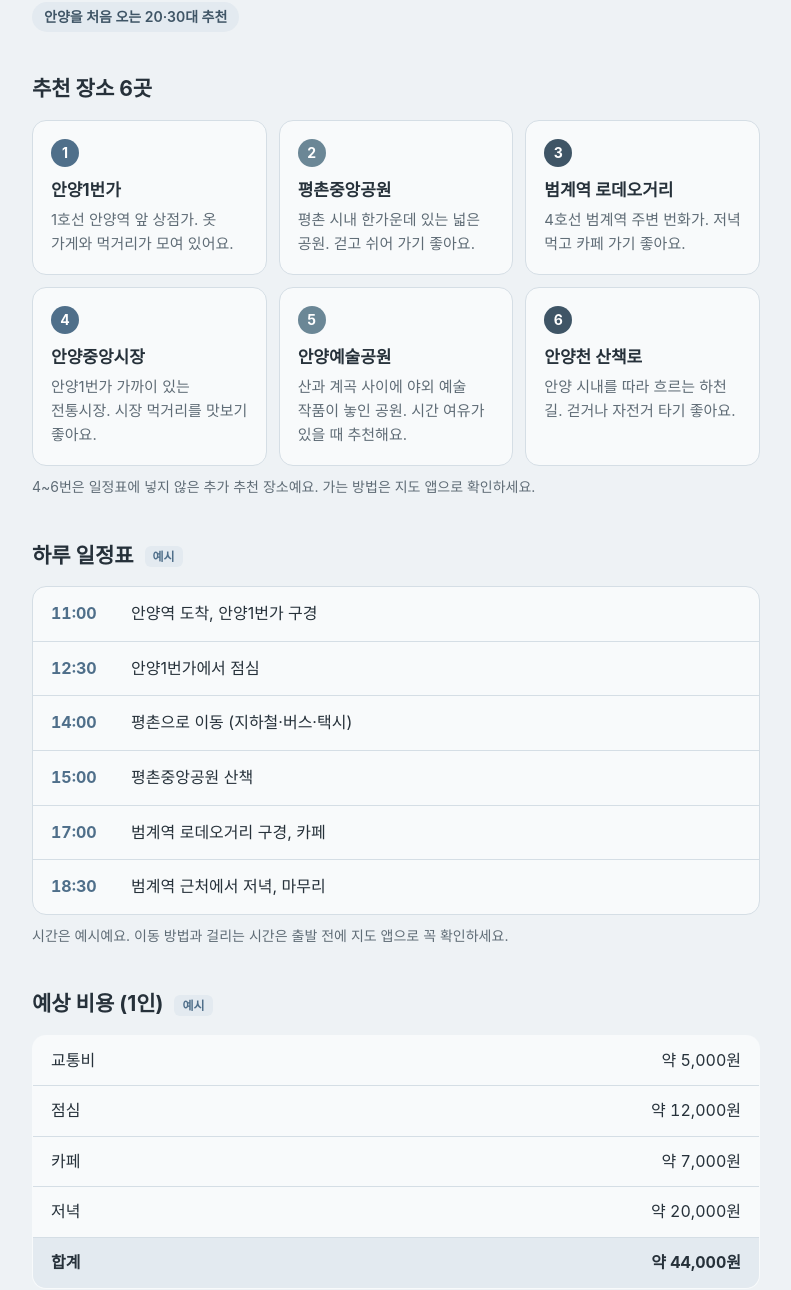
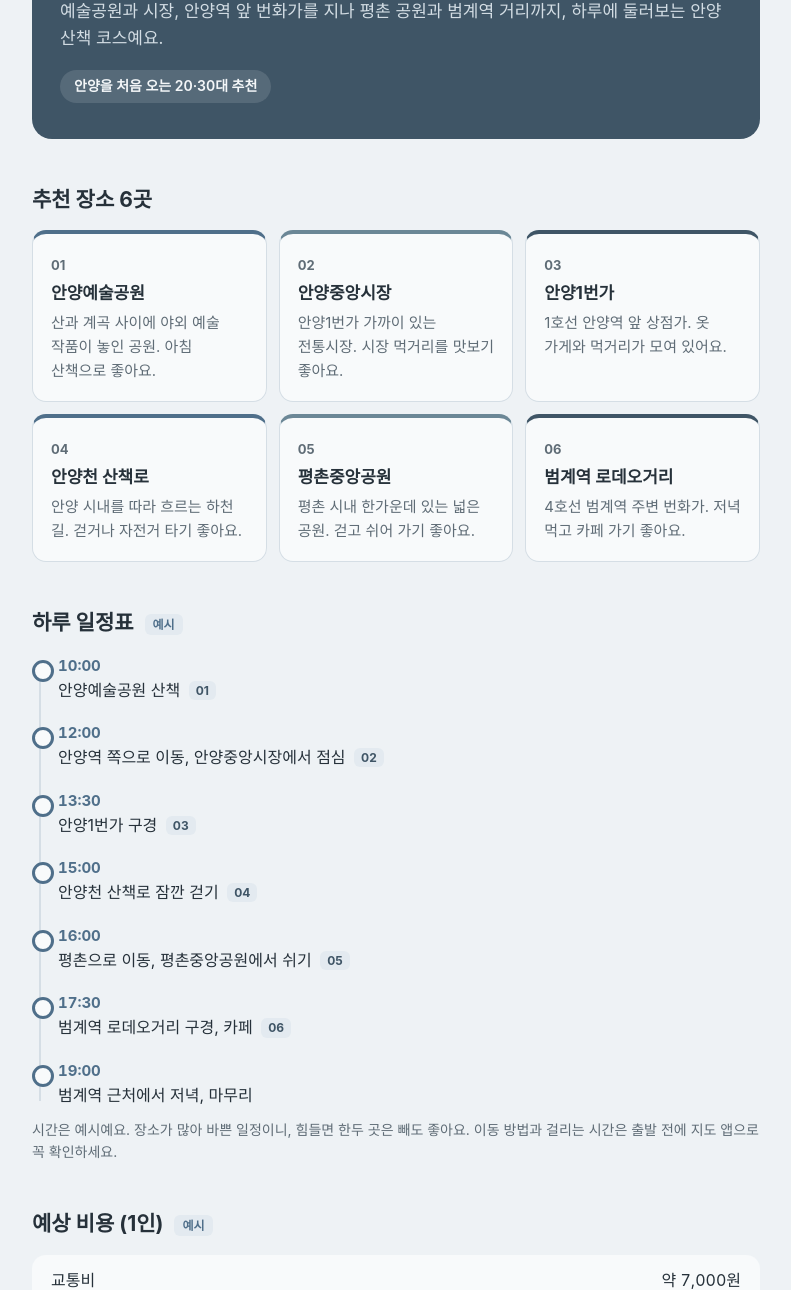
Before and after one commit to Hyun-Ahn57/AHN-HYUN, a plain HTML site: page tour.html in a window 1280 px wide. Shown: the part 227-1517 px from the top of the page, without its empty margins (244-1035 px from the left). Drawn offline with Linux system fonts and the light colour scheme.

Commit message:
tour.html: add new places to schedule, refresh design
Co-Authored-By: Claude Opus 5.5 <noreply@anthropic.com>
Claude-Session: https://claude.ai/code/session_014gwXnGGYRQEkVfHBLhKPB5

```diff
--- a/tour.html
+++ b/tour.html
@@ -32,18 +32,27 @@
     .wrap { max-width: 760px; margin: 0 auto; padding: 0 16px 48px; }
 
     /* 맨 위 "홈으로" 막대 */
-    .topbar { padding: 14px 0; border-bottom: 1px solid var(--line); margin-bottom: 28px; }
-    .topbar a { color: var(--text); text-decoration: none; font-weight: 600; }
-    .topbar a:hover { color: var(--accent); }
+    .topbar { padding: 14px 0; }
+    .topbar a { color: var(--blue3); text-decoration: none; font-weight: 600; font-size: 15px; }
+    .topbar a:hover { color: var(--accent); text-decoration: underline; }
 
-    h1 { font-size: clamp(26px, 6vw, 38px); line-height: 1.25; margin-bottom: 10px; }
-    .intro { font-size: 17px; color: var(--muted); }
+    /* 맨 위 소개 영역 (짙은 회청색 판) */
+    .hero {
+      background: var(--blue3);
+      color: #f3f6f8;
+      border-radius: 20px;
+      padding: 36px 28px;
+    }
+    .hero .kicker { font-size: 14px; font-weight: 700; letter-spacing: .08em; color: #a9bccb; }
+    .hero h1 { font-size: clamp(26px, 6vw, 38px); line-height: 1.25; margin: 6px 0 12px; }
+    .hero .intro { font-size: 17px; color: #d3dde4; }
     .target {
-      display: inline-block; margin-top: 14px; padding: 4px 12px;
-      background: var(--soft); color: var(--blue3); border-radius: 999px; font-size: 14px; font-weight: 600;
+      display: inline-block; margin-top: 18px; padding: 5px 14px;
+      background: rgba(255,255,255,.12); color: #f3f6f8;
+      border-radius: 999px; font-size: 14px; font-weight: 600;
     }
 
-    section { margin-top: 40px; }
+    section { margin-top: 44px; }
     h2 { font-size: 21px; margin-bottom: 14px; }
 
     /* "예시" 표시 */
@@ -58,22 +67,36 @@
     .places { display: grid; grid-template-columns: repeat(auto-fit, minmax(200px, 1fr)); gap: 12px; list-style: none; }
     .card {
       background: var(--surface); border: 1px solid var(--line); border-radius: 14px; padding: 18px;
+      border-top: 4px solid var(--accent);
+      transition: transform .15s, box-shadow .15s;
     }
-    .num {
-      display: inline-flex; align-items: center; justify-content: center;
-      width: 28px; height: 28px; border-radius: 50%;
-      background: var(--accent); color: #fff; font-weight: 700; font-size: 14px; margin-bottom: 10px;
-    }
-    .card:nth-child(3n+2) .num { background: var(--blue2); }
-    .card:nth-child(3n) .num { background: var(--blue3); }
-    .card h3 { font-size: 17px; margin-bottom: 4px; }
+    .card:hover { transform: translateY(-2px); box-shadow: 0 8px 20px rgba(38,49,58,.08); }
+    .card:nth-child(3n+2) { border-top-color: var(--blue2); }
+    .card:nth-child(3n)   { border-top-color: var(--blue3); }
+    .num { font-size: 13px; font-weight: 700; color: var(--muted); }
+    .card h3 { font-size: 17px; margin: 2px 0 4px; }
     .card p { font-size: 15px; color: var(--muted); }
 
-    /* 일정표 */
-    .timeline { list-style: none; background: var(--surface); border: 1px solid var(--line); border-radius: 14px; }
-    .timeline li { display: flex; gap: 16px; padding: 14px 18px; border-bottom: 1px solid var(--line); }
-    .timeline li:last-child { border-bottom: none; }
-    .time { flex: 0 0 64px; font-weight: 700; color: var(--accent); font-variant-numeric: tabular-nums; }
+    /* 일정표: 세로 선과 점으로 이어진 모양 */
+    .timeline { list-style: none; position: relative; padding-left: 26px; }
+    .timeline::before {
+      content: ""; position: absolute; left: 7px; top: 8px; bottom: 8px;
+      width: 2px; background: var(--line);
+    }
+    .timeline li { position: relative; padding: 0 0 18px; }
+    .timeline li:last-child { padding-bottom: 0; }
+    .timeline li::before {
+      content: ""; position: absolute; left: -26px; top: 6px;
+      width: 16px; height: 16px; border-radius: 50%;
+      background: var(--surface); border: 3px solid var(--accent);
+    }
+    .time { display: block; font-weight: 700; color: var(--accent); font-variant-numeric: tabular-nums; font-size: 15px; }
+    .what { font-size: 16px; }
+    .tag {
+      display: inline-block; margin-left: 4px; padding: 0 7px; border-radius: 6px;
+      font-size: 12px; font-weight: 700; color: var(--blue3); background: var(--soft);
+      vertical-align: 1px;
+    }
 
     /* 비용 표 */
     table { width: 100%; border-collapse: collapse; background: var(--surface); border: 1px solid var(--line); border-radius: 14px; overflow: hidden; }
@@ -82,16 +105,16 @@
     tr.total td { font-weight: 700; border-bottom: none; background: var(--soft); }
 
     /* 문의 버튼 */
-    .contact { text-align: center; background: var(--text); color: var(--bg); border-radius: 16px; padding: 28px 18px; }
+    .contact { text-align: center; background: var(--surface); border: 1px solid var(--line); border-radius: 20px; padding: 30px 18px; }
     .contact h2 { margin-bottom: 6px; }
-    .contact p { color: #c5d0d8; font-size: 15px; }
+    .contact p { color: var(--muted); font-size: 15px; }
     .btn {
-      display: inline-block; margin-top: 16px; padding: 13px 28px;
+      display: inline-block; margin-top: 16px; padding: 13px 30px;
       background: var(--accent); color: #fff; border: none; border-radius: 999px;
       font: inherit; font-weight: 700; font-size: 16px; cursor: pointer;
     }
-    .btn:hover { filter: brightness(1.08); }
-    #contactMsg { margin-top: 12px; font-size: 14px; color: #a9bccb; min-height: 1.4em; }
+    .btn:hover { background: var(--blue3); }
+    #contactMsg { margin-top: 12px; font-size: 14px; color: var(--accent); min-height: 1.4em; }
   </style>
 </head>
 <body>
@@ -103,73 +126,74 @@
     </nav>
 
     <!-- 제목과 한 줄 소개 -->
-    <header>
+    <header class="hero">
+      <p class="kicker">ANYANG ONE DAY</p>
       <h1>안양 하루 코스<br>안양1번가에서 평촌까지</h1>
-      <p class="intro">안양역 앞 번화가에서 시작해 평촌 공원과 범계역 거리까지, 하루에 둘러보는 안양 산책 코스예요.</p>
+      <p class="intro">예술공원과 시장, 안양역 앞 번화가를 지나 평촌 공원과 범계역 거리까지, 하루에 둘러보는 안양 산책 코스예요.</p>
       <span class="target">안양을 처음 오는 20·30대 추천</span>
     </header>
 
-    <!-- 추천 장소 3곳 -->
+    <!-- 추천 장소 6곳 -->
     <section>
       <h2>추천 장소 6곳</h2>
       <ol class="places">
         <li class="card">
-          <span class="num">1</span>
+          <span class="num">01</span>
+          <h3>안양예술공원</h3>
+          <p>산과 계곡 사이에 야외 예술 작품이 놓인 공원. 아침 산책으로 좋아요.</p>
+        </li>
+        <li class="card">
+          <span class="num">02</span>
+          <h3>안양중앙시장</h3>
+          <p>안양1번가 가까이 있는 전통시장. 시장 먹거리를 맛보기 좋아요.</p>
+        </li>
+        <li class="card">
+          <span class="num">03</span>
           <h3>안양1번가</h3>
           <p>1호선 안양역 앞 상점가. 옷 가게와 먹거리가 모여 있어요.</p>
         </li>
         <li class="card">
-          <span class="num">2</span>
+          <span class="num">04</span>
+          <h3>안양천 산책로</h3>
+          <p>안양 시내를 따라 흐르는 하천 길. 걷거나 자전거 타기 좋아요.</p>
+        </li>
+        <li class="card">
+          <span class="num">05</span>
           <h3>평촌중앙공원</h3>
           <p>평촌 시내 한가운데 있는 넓은 공원. 걷고 쉬어 가기 좋아요.</p>
         </li>
         <li class="card">
-          <span class="num">3</span>
+          <span class="num">06</span>
           <h3>범계역 로데오거리</h3>
           <p>4호선 범계역 주변 번화가. 저녁 먹고 카페 가기 좋아요.</p>
         </li>
-        <li class="card">
-          <span class="num">4</span>
-          <h3>안양중앙시장</h3>
-          <p>안양1번가 가까이 있는 전통시장. 시장 먹거리를 맛보기 좋아요.</p>
-        </li>
-        <li class="card">
-          <span class="num">5</span>
-          <h3>안양예술공원</h3>
-          <p>산과 계곡 사이에 야외 예술 작품이 놓인 공원. 시간 여유가 있을 때 추천해요.</p>
-        </li>
-        <li class="card">
-          <span class="num">6</span>
-          <h3>안양천 산책로</h3>
-          <p>안양 시내를 따라 흐르는 하천 길. 걷거나 자전거 타기 좋아요.</p>
-        </li>
       </ol>
-      <p class="note">4~6번은 일정표에 넣지 않은 추가 추천 장소예요. 가는 방법은 지도 앱으로 확인하세요.</p>
     </section>
 
     <!-- 하루 일정표 -->
     <section>
       <h2>하루 일정표 <span class="ex">예시</span></h2>
       <ol class="timeline">
-        <li><span class="time">11:00</span><span>안양역 도착, 안양1번가 구경</span></li>
-        <li><span class="time">12:30</span><span>안양1번가에서 점심</span></li>
-        <li><span class="time">14:00</span><span>평촌으로 이동 (지하철·버스·택시)</span></li>
-        <li><span class="time">15:00</span><span>평촌중앙공원 산책</span></li>
-        <li><span class="time">17:00</span><span>범계역 로데오거리 구경, 카페</span></li>
-        <li><span class="time">18:30</span><span>범계역 근처에서 저녁, 마무리</span></li>
+        <li><span class="time">10:00</span><span class="what">안양예술공원 산책 <span class="tag">01</span></span></li>
+        <li><span class="time">12:00</span><span class="what">안양역 쪽으로 이동, 안양중앙시장에서 점심 <span class="tag">02</span></span></li>
+        <li><span class="time">13:30</span><span class="what">안양1번가 구경 <span class="tag">03</span></span></li>
+        <li><span class="time">15:00</span><span class="what">안양천 산책로 잠깐 걷기 <span class="tag">04</span></span></li>
+        <li><span class="time">16:00</span><span class="what">평촌으로 이동, 평촌중앙공원에서 쉬기 <span class="tag">05</span></span></li>
+        <li><span class="time">17:30</span><span class="what">범계역 로데오거리 구경, 카페 <span class="tag">06</span></span></li>
+        <li><span class="time">19:00</span><span class="what">범계역 근처에서 저녁, 마무리</span></li>
       </ol>
-      <p class="note">시간은 예시예요. 이동 방법과 걸리는 시간은 출발 전에 지도 앱으로 꼭 확인하세요.</p>
+      <p class="note">시간은 예시예요. 장소가 많아 바쁜 일정이니, 힘들면 한두 곳은 빼도 좋아요. 이동 방법과 걸리는 시간은 출발 전에 지도 앱으로 꼭 확인하세요.</p>
     </section>
 
     <!-- 예상 비용 -->
     <section>
       <h2>예상 비용 (1인) <span class="ex">예시</span></h2>
       <table>
-        <tr><td>교통비</td><td class="won">약 5,000원</td></tr>
-        <tr><td>점심</td><td class="won">약 12,000원</td></tr>
+        <tr><td>교통비</td><td class="won">약 7,000원</td></tr>
+        <tr><td>점심 (시장)</td><td class="won">약 12,000원</td></tr>
         <tr><td>카페</td><td class="won">약 7,000원</td></tr>
         <tr><td>저녁</td><td class="won">약 20,000원</td></tr>
-        <tr class="total"><td>합계</td><td class="won">약 44,000원</td></tr>
+        <tr class="total"><td>합계</td><td class="won">약 46,000원</td></tr>
       </table>
       <p class="note">금액은 실제 가격이 아닌 예시예요. 가게와 메뉴에 따라 달라져요.</p>
     </section>
```
